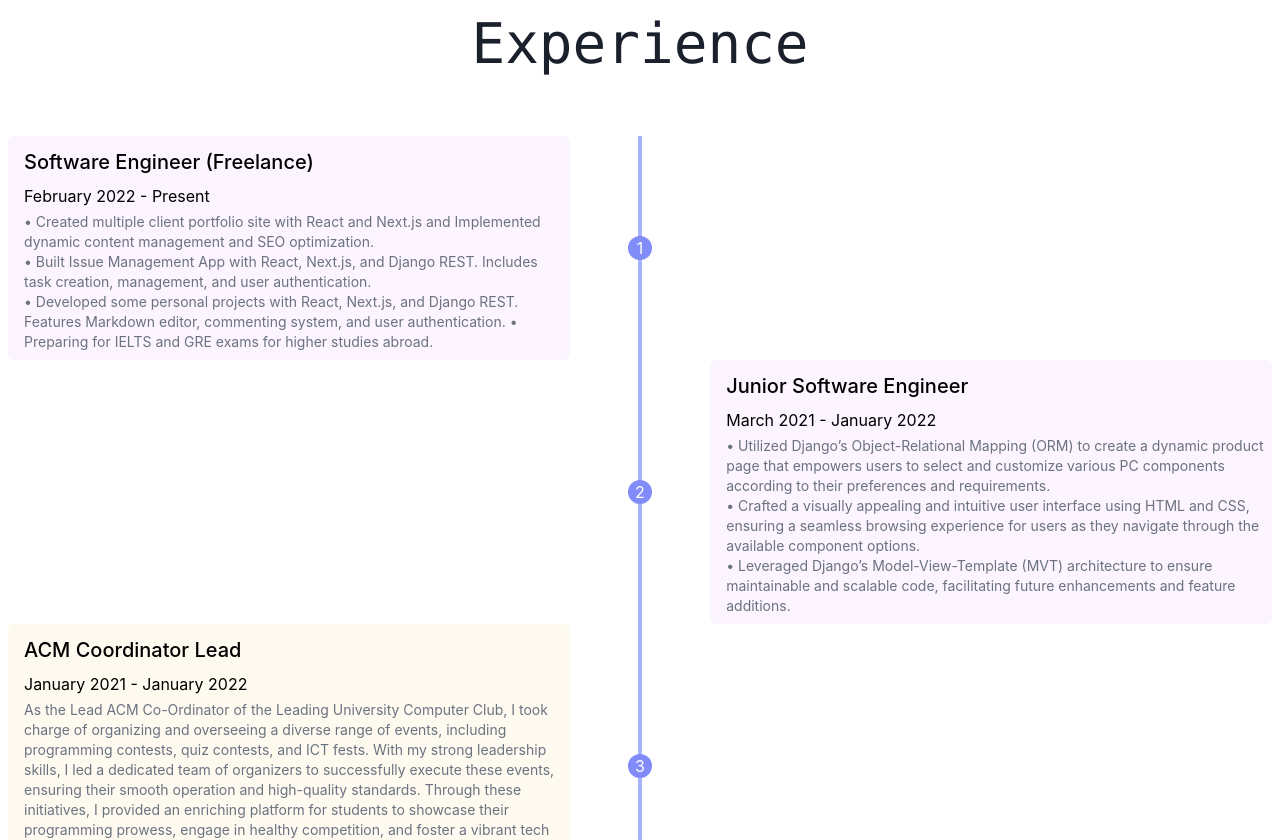
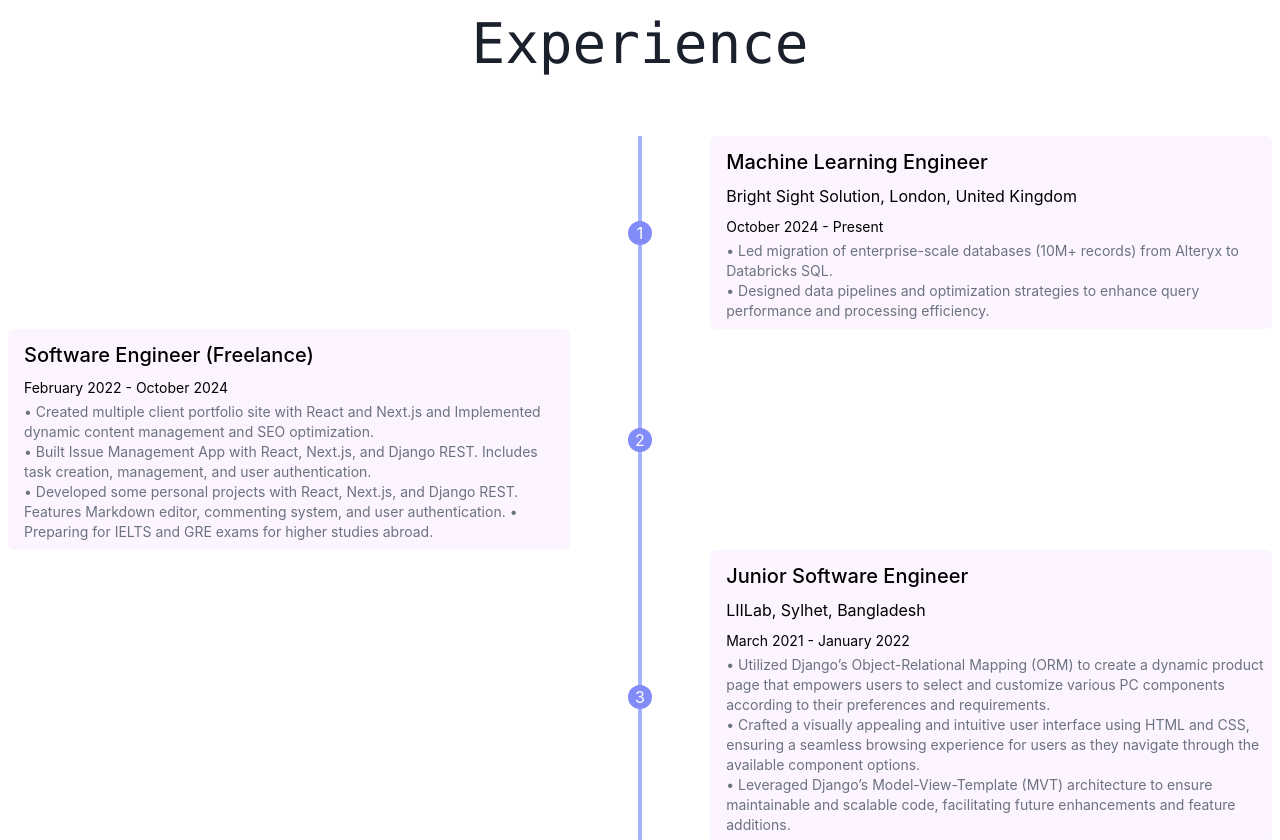
Before and after one commit to hkshakib/portfolio, a React (Create React App) app: page / in a window 1280 px wide. Shown: the part 2820-3660 px from the top of the page. Built offline with nearby package versions, Linux system fonts and the light colour scheme; no server answers; a web font is replaced by a local one; what tailwindcss-font-inter would draw is missing.

Commit message:
upd: Add latest experience

```diff
--- a/src/pages/Experience.jsx
+++ b/src/pages/Experience.jsx
@@ -11,6 +11,40 @@ const Experience = () => {
           Experience
         </h1>
         <div className="max-w-7xl mx-auto w-full grid grid-cols-9 px-2">
+          <div className="col-span-4 w-full h-full"></div>
+          <div className="relative col-span-1 w-full h-full flex justify-center items-center">
+            <div className="h-full w-1 bg-indigo-300"></div>
+            <div className="absolute w-6 h-6 rounded-full bg-indigo-400 z-1 text-white text-center">
+              1
+            </div>
+          </div>
+
+          <motion.div
+            animate={{ x: 0 }}
+            transition={{ ease: "easeOut", duration: 3 }}
+            initial={{ x: 850 }}
+            style={{ overflow: "hidden" }}
+            className="col-span-4 w-full h-full "
+          >
+            <div className="w-full h-full bg-[#FCF4FF] rounded-md p-2 md:pl-4">
+              <h1 className="text-black text-xl font-medium py-1">
+                Machine Learning Engineer
+              </h1>
+              <h2 className="text-black text-[16px] font-normal py-1">
+                Bright Sight Solution, London, United Kingdom
+              </h2>
+              <h2 className="text-black text-[14px] font-normal py-1">
+                October 2024 - Present
+              </h2>
+              <p className="text-gray-500 sm:text-sm text-xs">
+                • Led migration of enterprise-scale databases (10M+ records)
+                from Alteryx to Databricks SQL.
+                <br />• Designed data pipelines and optimization strategies to
+                enhance query performance and processing efficiency.
+              </p>
+            </div>
+          </motion.div>
+
           <motion.div
             animate={{ x: 0 }}
             transition={{ ease: "easeOut", duration: 3 }}
@@ -22,25 +56,27 @@ const Experience = () => {
               <h1 className="text-black text-xl font-medium py-1">
                 Software Engineer (Freelance)
               </h1>
-              <h2 className="text-black text-[16px] font-normal py-1">
-                February 2022 - Present
+              <h2 className="text-black text-[14px] font-normal py-1">
+                February 2022 - October 2024
               </h2>
               <p className="text-gray-500 sm:text-sm text-xs">
-              • Created multiple client portfolio site with React and Next.js and Implemented dynamic content management and SEO optimization.<br/>
-
-              • Built Issue Management App with React, Next.js, and Django REST.
-                Includes task creation, management, and user authentication.<br/>
-
-              • Developed some personal projects with React, Next.js, and Django REST.
-                Features Markdown editor, commenting system, and user authentication.
-              • Preparing for IELTS and GRE exams for higher studies abroad.
+                • Created multiple client portfolio site with React and Next.js
+                and Implemented dynamic content management and SEO optimization.
+                <br />
+                • Built Issue Management App with React, Next.js, and Django
+                REST. Includes task creation, management, and user
+                authentication.
+                <br />• Developed some personal projects with React, Next.js,
+                and Django REST. Features Markdown editor, commenting system,
+                and user authentication. • Preparing for IELTS and GRE exams for
+                higher studies abroad.
               </p>
             </div>
           </motion.div>
           <div className="relative col-span-1 w-full h-full flex justify-center items-center">
             <div className="h-full w-1 bg-indigo-300"></div>
             <div className="absolute w-6 h-6 rounded-full bg-indigo-400 z-1 text-white text-center">
-              1
+              2
             </div>
           </div>
           <div className="col-span-4 w-full h-full"></div>
@@ -49,9 +85,10 @@ const Experience = () => {
           <div className="relative col-span-1 w-full h-full flex justify-center items-center">
             <div className="h-full w-1 bg-indigo-300"></div>
             <div className="absolute w-6 h-6 rounded-full bg-indigo-400 z-1 text-white text-center">
-              2
+              3
             </div>
           </div>
+
           <motion.div
             animate={{ x: 0 }}
             transition={{ ease: "easeOut", duration: 3 }}
@@ -64,17 +101,23 @@ const Experience = () => {
                 Junior Software Engineer
               </h1>
               <h2 className="text-black text-[16px] font-normal py-1">
+                LIILab, Sylhet, Bangladesh
+              </h2>
+              <h2 className="text-black text-[14px] font-normal py-1">
                 March 2021 - January 2022
               </h2>
               <p className="text-gray-500 sm:text-sm text-xs">
-              • Utilized Django’s Object-Relational Mapping (ORM) to create a dynamic product page that empowers users to select
-                and customize various PC components according to their preferences and requirements.<br/>
-
-              • Crafted a visually appealing and intuitive user interface using HTML and CSS, ensuring a seamless browsing experience
-                for users as they navigate through the available component options.<br/>
-
-              • Leveraged Django’s Model-View-Template (MVT) architecture to ensure maintainable and scalable code, facilitating
-                future enhancements and feature additions.
+                • Utilized Django’s Object-Relational Mapping (ORM) to create a
+                dynamic product page that empowers users to select and customize
+                various PC components according to their preferences and
+                requirements.
+                <br />
+                • Crafted a visually appealing and intuitive user interface
+                using HTML and CSS, ensuring a seamless browsing experience for
+                users as they navigate through the available component options.
+                <br />• Leveraged Django’s Model-View-Template (MVT)
+                architecture to ensure maintainable and scalable code,
+                facilitating future enhancements and feature additions.
               </p>
             </div>
           </motion.div>
@@ -113,7 +156,7 @@ const Experience = () => {
           <div className="relative col-span-1 w-full h-full flex justify-center items-center">
             <div className="h-full w-1 bg-indigo-300"></div>
             <div className="absolute w-6 h-6 rounded-full bg-indigo-400 z-1 text-white text-center">
-              3
+              4
             </div>
           </div>
           <div className="col-span-4 w-full h-full"></div>
@@ -121,7 +164,7 @@ const Experience = () => {
           <div className="relative col-span-1 w-full h-full flex justify-center items-center">
             <div className="h-full w-1 bg-indigo-300"></div>
             <div className="absolute w-6 h-6 rounded-full bg-indigo-400 z-1 text-white text-center">
-              4
+              5
             </div>
           </div>
           <motion.div
```
